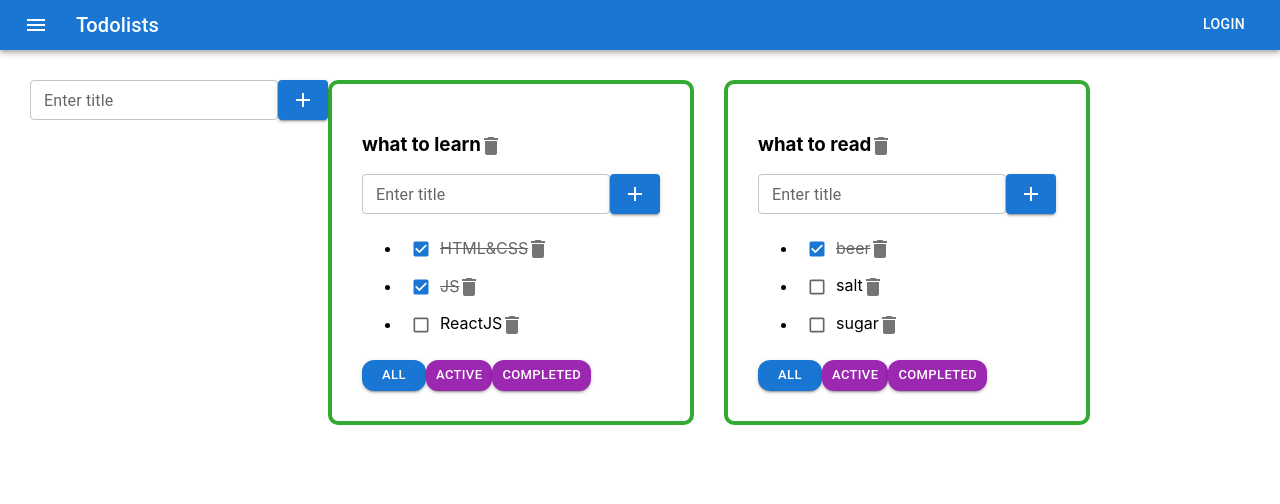
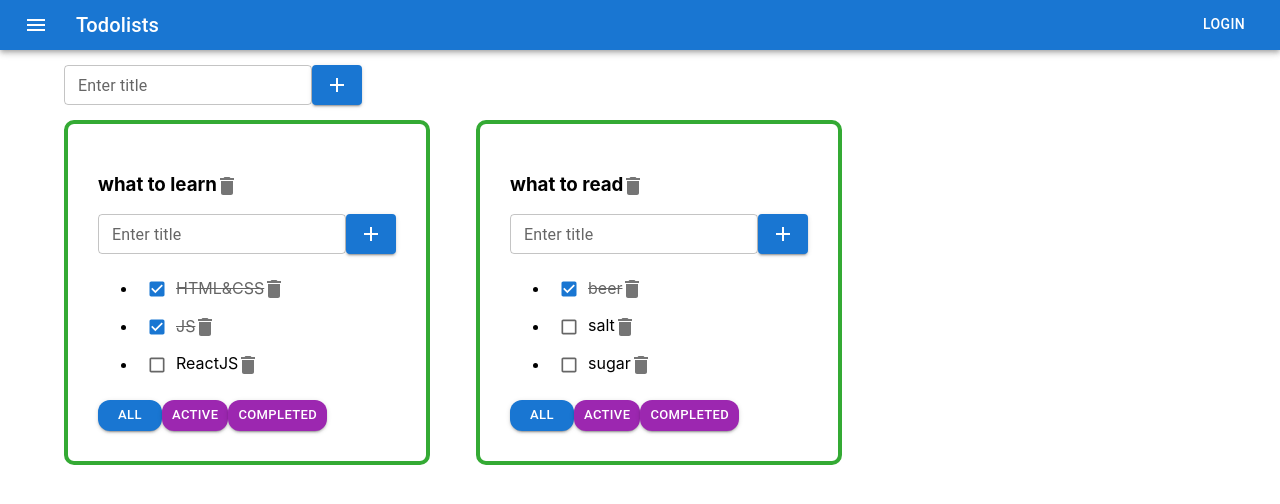
Before and after one commit to Indifferent98/toDoListRewrite, a React (Create React App) app: page / in a window 1280 px wide. Shown: the top 504 px of the page. Built offline with nearby package versions, Linux system fonts and the light colour scheme; the HTML template or start-up script is replaced by a standard one.

Commit message:
add grid box items

```diff
--- a/src/App.tsx
+++ b/src/App.tsx
@@ -11,6 +11,8 @@ import {
 	IconButton,
 	Typography,
 	Button,
+	Container,
+	Grid,
 } from '@mui/material'
 
 function App() {
@@ -136,9 +138,13 @@ function App() {
 					</Button>
 				</Toolbar>
 			</AppBar>
-
-			<div className={s.app}>
+			<Container fixed>
+				<Grid container>
+					<span style={{ marginTop: '15px', marginBottom: '15px' }}>
 						<AddItemForm addItem={addToDoList} />
+					</span>
+				</Grid>
+				<Grid container spacing={2}>
 					{todolists.map(t => {
 						let filteredTask: tasksType[]
 						if (t.filter === 'active') {
@@ -149,6 +155,7 @@ function App() {
 							filteredTask = tasks[t.id]
 						}
 						return (
+							<Grid item>
 								<Todolist
 									key={t.id}
 									title={t.title}
@@ -163,9 +170,11 @@ function App() {
 									changeTaskTitle={changeTaskTitle}
 									changeTodolistTitle={changeTodolistTitle}
 								/>
+							</Grid>
 						)
 					})}
-			</div>
+				</Grid>
+			</Container>
 		</Box>
 	)
 }
```
Lines whose indentation alone changed are shown as unchanged.
